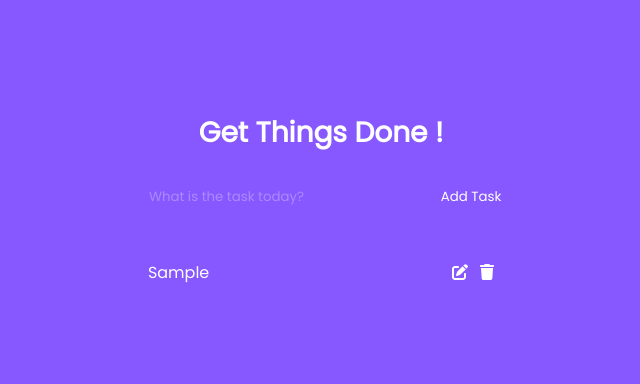
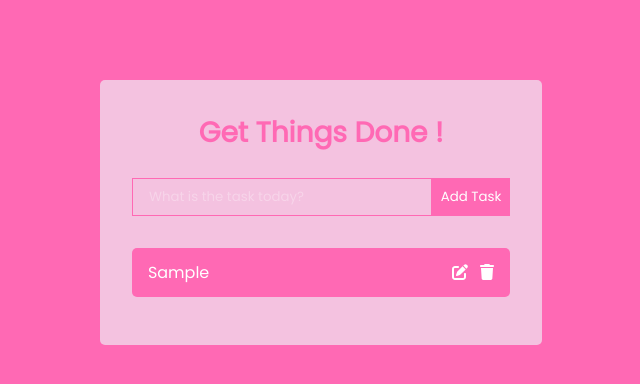
Before and after one commit to Jagacool/task20, a React (Create React App) app: page / in a window 1280 px wide. Both pictures are taken after typing "Sample" into the empty fields and a click on the button "Add Task". Shown: the top 384 px of the page, without its empty margins (319-959 px from the left). Built offline with nearby package versions, Linux system fonts and the light colour scheme.

Commit message:
Update App.css

```diff
--- a/src/App.css
+++ b/src/App.css
@@ -8,7 +8,7 @@
 }
 
 body {
-  background: #8758ff;
+  background: #ff69b4; /* Barbie pink background */
   display: flex;
   justify-content: center;
   align-items: center;
@@ -19,13 +19,13 @@ body {
 }
 
 h1 {
-  color: #fff;
+  color: #ff69b4; /* Barbie pink text color */
   margin-bottom: 0.5rem;
   font-size: 1.75rem;
 }
 
 .TodoWrapper {
-  background: #8758ff; /* Updated background color */
+  background: #f4c2e0; /* Light pink background */
   margin-top: 5rem;
   padding: 2rem;
   border-radius: 5px;
@@ -38,7 +38,7 @@ h1 {
 .todo-input {
   outline: none;
   background: none;
-  border: 1px solid #8758ff;
+  border: 1px solid #ff69b4; /* Barbie pink border */
   padding: 0.5rem 1rem;
   margin-top: 1rem;
   margin-bottom: 2rem;
@@ -51,7 +51,7 @@ h1 {
 }
 
 .todo-btn {
-  background: #8758ff;
+  background: #ff69b4; /* Barbie pink button background */
   color: #fff;
   border: none;
   padding: 0.55rem;
@@ -62,8 +62,8 @@ h1 {
   display: flex;
   justify-content: space-between;
   align-items: center;
-  background: #8758ff;
-  color: #fff; /* Updated task color */
+  background: #ff69b4; /* Barbie pink task background */
+  color: #fff;
   padding: 0.75rem 1rem;
   border-radius: 5px;
   margin-bottom: 1rem;
```
